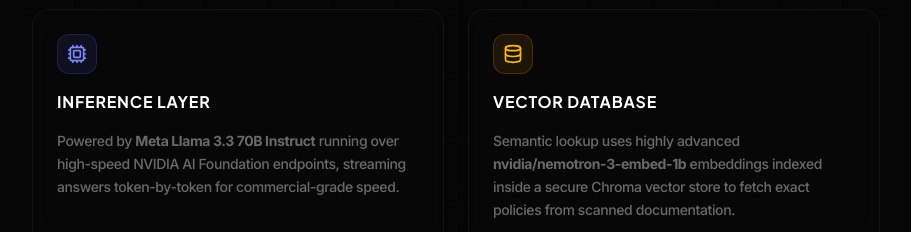
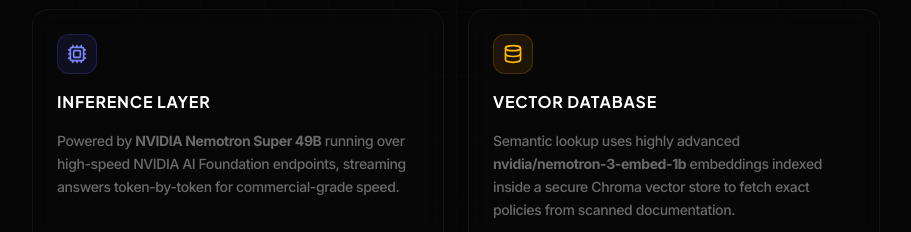
Before and after one commit to rishabhh0001/snugpt, a Next.js app: page /about in a window 1280 px wide. Shown: the part 820-1052 px from the top of the page, without its empty margins (184-1095 px from the left). Built offline with nearby package versions, Linux system fonts and the light colour scheme; no server answers.

Commit message:
feat: migrate chat generation to nvidia nemotron super 49b

```diff
--- a/src/app/about/page.tsx
+++ b/src/app/about/page.tsx
@@ -118,7 +118,7 @@ export default function AboutPage() {
                 </div>
                 <h3 className="text-base font-bold text-white uppercase tracking-wider">Inference Layer</h3>
                 <p className="text-xs md:text-sm text-white/40 leading-relaxed font-medium font-inter">
-                  Powered by <strong>Meta Llama 3.3 70B Instruct</strong> running over high-speed NVIDIA AI Foundation endpoints, streaming answers token-by-token for commercial-grade speed.
+                  Powered by <strong>NVIDIA Nemotron Super 49B</strong> running over high-speed NVIDIA AI Foundation endpoints, streaming answers token-by-token for commercial-grade speed.
                 </p>
               </div>
             </motion.div>
```
Also changed, not shown: 1 other file (tests, documents, lock files or other folders).
